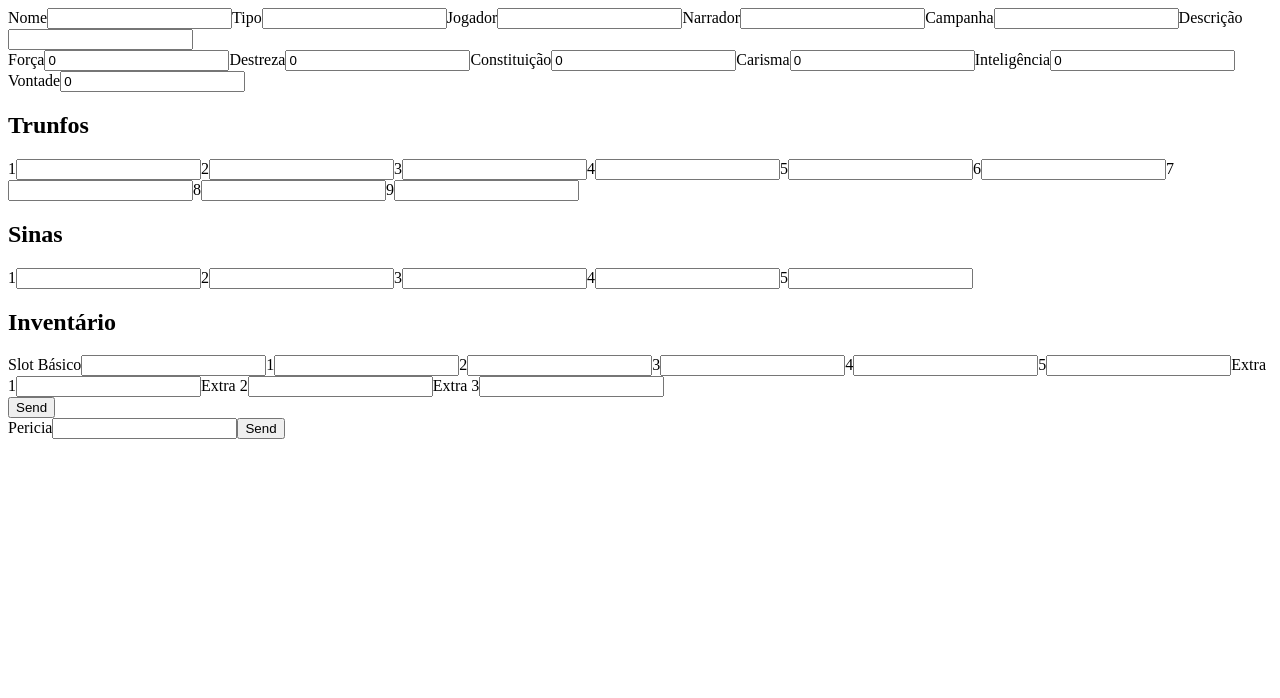
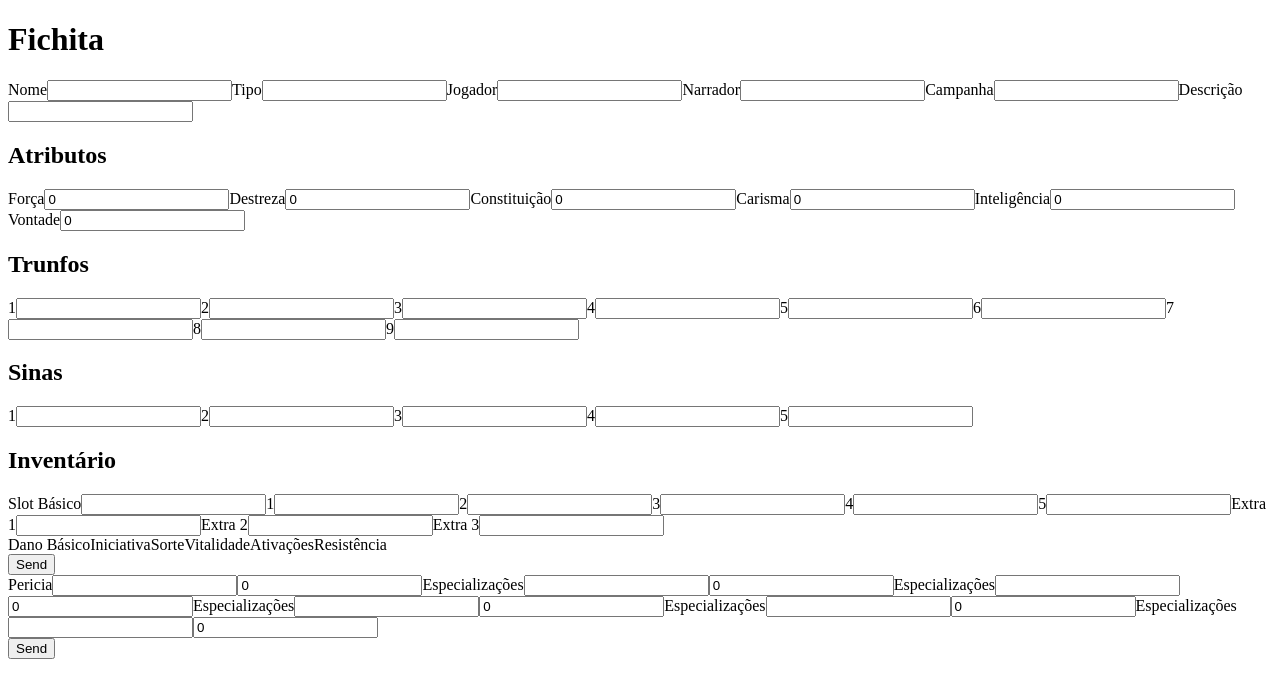
Before and after one commit to ArmandoFigueiredo/Projeto2-CharacterBuild, a React (Create React App) app: page /buildpage in a window 1280 px wide. Shown: the top 698 px of the page. Built offline with nearby package versions, Linux system fonts and the light colour scheme.

Commit message:
Pericias

```diff
--- a/src/components/FormPericias/index.js
+++ b/src/components/FormPericias/index.js
@@ -3,24 +3,30 @@ import axios from "axios";
 
 export function FormPericias() {
 
-    const [formDes, setForm] = useState ({
-        desNome:"",
-        // atrDestreza:0,
-        // atrConst:0,
-        // atrCarisma:0,
-        // atrIntel:0,
-        // atrVontade:0,
+    const [formPer, setForm] = useState ({
+        desPericia1:"",
+        atrPericia1:0,
+        desEspecial11:"",
+        desEspecial12:"",
+        desEspecial13:"",
+        desEspecial14:"",
+        desEspecial15:"",
+        atrEspecial11:0,
+        atrEspecial12:0,
+        atrEspecial13:0,
+        atrEspecial14:0,
+        atrEspecial15:0,
     });
 
     function handleChange(evento) {
-        setForm({...formDes, [evento.target.name]:evento.target.value});
+        setForm({...formPer, [evento.target.name]:evento.target.value});
     }
 
     async function handleSubmit(evento) {
         evento.preventDefault();
         console.log("adinam")
         try{
-            const resposta = await axios.post("https://ironrest.herokuapp.com/chrbuilder", formDes)
+            const resposta = await axios.post("https://ironrest.herokuapp.com/chrbuilder", formPer)
             console.log("burbuleos");
         }catch (err){
             console.log(err);
@@ -30,24 +36,35 @@ export function FormPericias() {
 
     return(<>
         <form onSubmit={handleSubmit}>
-            <label htmlFor="desname">Pericia</label>
-            <input id="desname" name="desNome" type="text" value={formDes.desNome} onChange={handleChange}/>
-{/*
-            <label htmlFor="destreza">Destreza</label>
-            <input id="destreza" name="atrDestreza" type="number" value={formDes.atrDestreza} onChange={handleChange}/>
 
-            <label htmlFor="const">Constituição</label>
-            <input id="const" name="atrConst" type="number" value={formDes.atrConst} onChange={handleChange}/>
+            <div id="pericias1">
 
-            <label htmlFor="carisma">Carisma</label>
-            <input id="carisma" name="atrCarisma" type="number" value={formDes.atrCarisma} onChange={handleChange}/>
+            <label htmlFor="pericia1">Pericia</label>
+            <input id="pericia1" name="desPericia1" type="text" value={formPer.desPericia1} onChange={handleChange}/>
+            <input id="valorpericia1" name="atrPericia1" type="number" value={formPer.atrPericia1} onChange={handleChange}/>
 
-            <label htmlFor="intel">Inteligência</label>
-            <input id="intel" name="atrIntel" type="number" value={formDes.atrIntel} onChange={handleChange}/>
+            <label htmlFor="especial11">Especializações</label>
+            <input id="especial11" name="desEspecial11" type="text" value={formPer.desEspecial11} onChange={handleChange}/>
+            <input id="valorespecial11" name="atrEspecial11" type="number" value={formPer.atrEspecial11} onChange={handleChange}/>
 
-            <label htmlFor="vontade">Vontade</label>
-            <input id="vontade" name="atrVontade" type="number" value={formDes.atrVontade} onChange={handleChange}/>
-             */}
+            <label htmlFor="especial12">Especializações</label>
+            <input id="especial12" name="desEspecial12" type="text" value={formPer.desEspecial12} onChange={handleChange}/>
+            <input id="valorespecial12" name="atrEspecial12" type="number" value={formPer.atrEspecial12} onChange={handleChange}/>
+
+            <label htmlFor="especial13">Especializações</label>
+            <input id="especial13" name="desEspecial13" type="text" value={formPer.desEspecial13} onChange={handleChange}/>
+            <input id="valorespecial13" name="atrEspecial13" type="number" value={formPer.atrEspecial13} onChange={handleChange}/>
+
+            <label htmlFor="especial14">Especializações</label>
+            <input id="especial14" name="desEspecial14" type="text" value={formPer.desEspecial14} onChange={handleChange}/>
+            <input id="valorespecial14" name="atrEspecial14" type="number" value={formPer.atrEspecial14} onChange={handleChange}/>
+
+            <label htmlFor="especial15">Especializações</label>
+            <input id="especial15" name="desEspecial15" type="text" value={formPer.desEspecial15} onChange={handleChange}/>
+            <input id="valorespecial15" name="atrEspecial15" type="number" value={formPer.atrEspecial15} onChange={handleChange}/>
+
+            </div>
+
             <button type="submit">Send</button>
 
         </form>
--- a/src/components/FormPrimario/index.js
+++ b/src/components/FormPrimario/index.js
@@ -39,6 +39,12 @@ export function FormPrimario() {
         infInventario7:"",
         infInventario8:"",
         infInventario9:"",
+        atrDanoBasico:1,
+        atrIniciativa:1,
+        atrSorte:1,
+        atrVitalidade:5,
+        atrAtivacoes:5,
+        atrResistencia:1
     });
 
     function handleChange(evento) {
@@ -60,6 +66,7 @@ export function FormPrimario() {
     return(<>
     <form onSubmit={handleSubmit}>
         <div>
+            <h1>Fichita</h1>
             <label htmlFor="nome">Nome</label>
             <input id="nome" name="desNome" type="text" value={formPri.desNome} onChange={handleChange}/>
 
@@ -80,6 +87,7 @@ export function FormPrimario() {
         </div>
 
         <div>
+            <h2>Atributos</h2>
             <label htmlFor="forca">Força</label>
             <input id="forca" name="atrForca" type="number" value={formPri.atrForca} onChange={handleChange}/>
 
@@ -177,6 +185,14 @@ export function FormPrimario() {
             <input id="inventario9" name="infInventario9" type="text" value={formPri.infInventario9} onChange={handleChange}/>
         </div>
 
+        <div>
+            <label htmlFor="danobasico" value={formPri.atrDanoBasico}>Dano Básico</label>
+            <label htmlFor="iniciativa">Iniciativa</label>
+            <label htmlFor="sorte">Sorte</label>
+            <label htmlFor="vitalidade">Vitalidade</label>
+            <label htmlFor="ativacoes">Ativações</label>
+            <label htmlFor="resistencia">Resistência</label>
+        </div>
 
     <button type="submit">Send</button>
 
```
